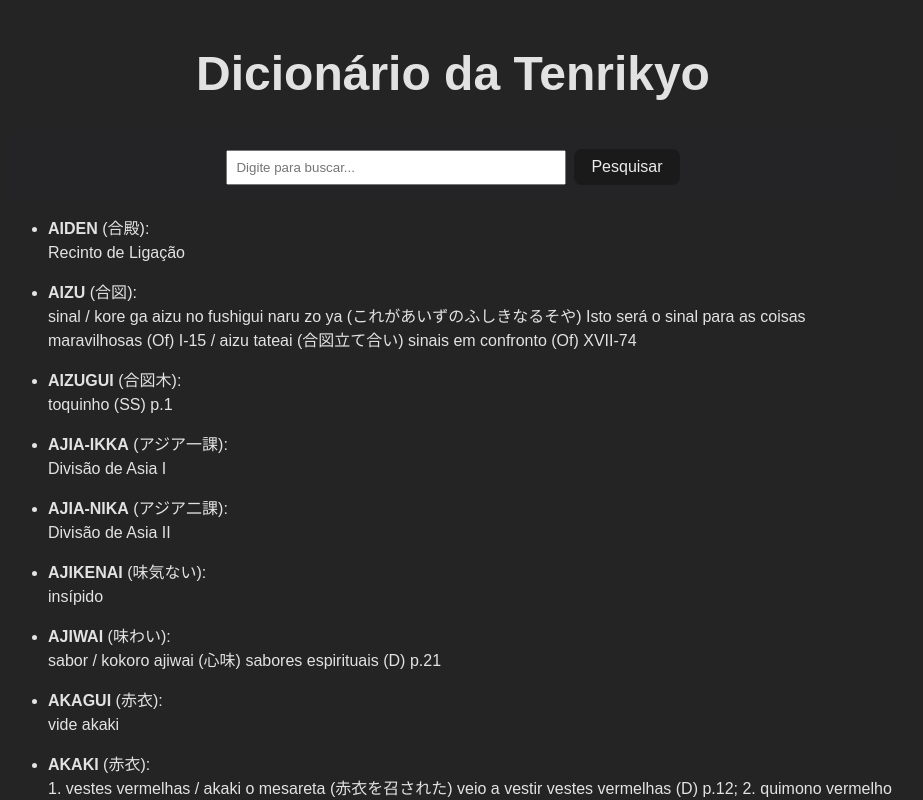
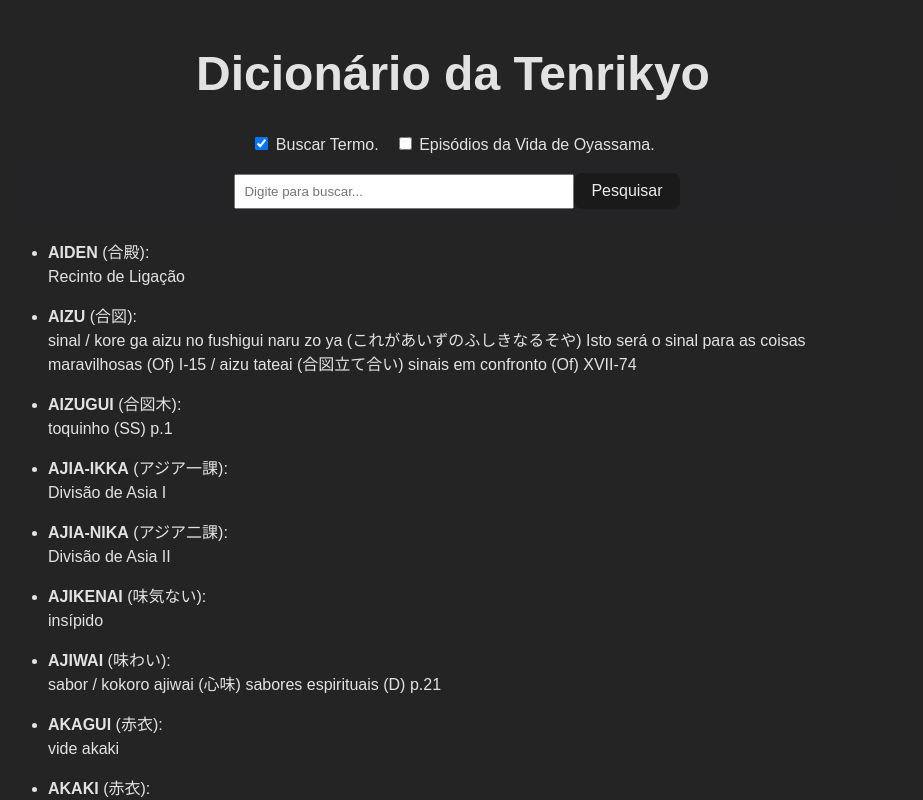
Before and after one commit to yoshimitsut/dicionario-tenrikyo, a React (Vite) app: page / in a window 1280 px wide. Shown: the top 800 px of the page, without its empty margins (187-1110 px from the left). Built offline with nearby package versions, Linux system fonts and the light colour scheme.

Commit message:
adicionando destacar letra/palavra buscada

```diff
--- a/src/App.tsx
+++ b/src/App.tsx
@@ -16,10 +16,10 @@
 }
 
 interface Episodio {
-  episodio_numero: string | number;
+  episodio_numero: string;
   titulo_p: string;
   titulo_j: string;
-  pagina: string | number;
+  pagina: string;
   conteudo_p: string | null;
   conteudo_j: string | null;
 }
@@ -27,6 +27,38 @@
 function tirarAcentos (texto: string) {
   if(!texto) return '';
   return texto.normalize('NFD').replace(/[\u0300-\u036f]/g, '').toLowerCase();
+}
+
+function destacarTexto(texto:string | null | undefined, termo: string ) {
+  if(!texto) return null;
+  if(!termo) return texto;
+
+  const textoSemAcento = tirarAcentos(texto);
+  const termoSemAcento = tirarAcentos(termo);
+
+  const partes = [];
+  let i = 0;
+
+  while (i < texto.length) {
+    const index = textoSemAcento.indexOf(termoSemAcento, i);
+
+    if (index === -1) {
+      partes.push(texto.slice(i));
+      break;
+    }
+
+    partes.push(texto.slice(i, index));
+
+    partes.push(
+      <mark key={index} style={{backgroundColor:'yellow', color: 'black'}}>
+        {texto.slice(index, index + termo.length)}
+      </mark>
+    );
+
+    i = index + termo.length;
+  }
+
+  return <>{partes}</>
 }
 
 function App() {
@@ -43,6 +75,11 @@
   const [filteredEpisodios, setFilteredEpisodios] = useState<Episodio[]>([]);
 
   const [loading, setLoading] = useState(true);
+  const [digitou, setDigitou] = useState(false);
+
+  const [buscarTermos, setBuscarTermos] = useState(true);
+  const [buscarEpisodios, setBuscarEpisodios] = useState(false);
+
 // Carrega JSON ao iniciar
 // useEffect: executa a função ao montar o componente.
   useEffect(() => {
@@ -84,27 +121,51 @@
 
     //const lowerQuery = query.toLowerCase();
     // toLowerCase(): deixa tudo minúsculo para uma busca case-insensitive.
-
-    const filteredTermos = termos.filter(
+    if (buscarTermos) {
+      const filtered = termos.filter(
         (termo) =>
-        // includes(lowerQuery): verifica se há correspondência parcial no texto.
           tirarAcentos(termo.romaji).includes(normalizedQuery) ||
           termo.kanji.includes(query) ||
           tirarAcentos(termo.significado).includes(normalizedQuery)
       );
-    // Atualiza filtered com os resultados encontrados.
-    setFilteredTermos(filteredTermos);
+      setFilteredTermos(filtered);
+    } else {
+      setFilteredTermos([]);
+    }
 
-    const filteredEpisodios = episodios.filter(
+    if (buscarEpisodios) {
+      const filtered = episodios.filter(
         (episodio) =>
           tirarAcentos(episodio.titulo_p).includes(normalizedQuery) ||
           episodio.titulo_j ||
-        (episodio.conteudo_p &&
-          tirarAcentos(episodio.conteudo_p).includes(normalizedQuery)) ||
+          (episodio.conteudo_p && tirarAcentos(episodio.conteudo_p).includes(normalizedQuery)) ||
           episodio.conteudo_j
       );
-    setFilteredEpisodios(filteredEpisodios);
-  }, [query, termos, episodios]);
+      setFilteredEpisodios(filtered);
+    } else {
+      setFilteredEpisodios([]);
+    }
+
+    // const filteredTermos = termos.filter(
+    //   (termo) =>
+    //     // includes(lowerQuery): verifica se há correspondência parcial no texto.
+    //     tirarAcentos(termo.romaji).includes(normalizedQuery) ||
+    //     termo.kanji.includes(query) ||
+    //     tirarAcentos(termo.significado).includes(normalizedQuery)
+    // );
+    // // Atualiza filtered com os resultados encontrados.
+    // setFilteredTermos(filteredTermos);
+
+    // const filteredEpisodios = episodios.filter(
+    //   (episodio) =>
+    //     tirarAcentos(episodio.titulo_p).includes(normalizedQuery) ||
+    //     episodio.titulo_j ||
+    //     (episodio.conteudo_p &&
+    //       tirarAcentos(episodio.conteudo_p).includes(normalizedQuery)) ||
+    //     episodio.conteudo_j
+    // );
+    // setFilteredEpisodios(filteredEpisodios);
+  }, [query, termos, episodios, buscarTermos, buscarEpisodios]);
 
   // Sempre que query ou termos mudar, executa filtrar() automaticamente.
   // Assim, a lista filtrada é sempre atualizada conforme o usuário digita.
@@ -125,6 +186,25 @@
         Dicionário da Tenrikyo
       </h1>
 
+        <div style={{ display: 'flex', alignItems:'center', justifyContent: 'center', gap: '1rem'}}>
+          <label>
+            <input type="checkbox"
+              checked={buscarTermos}
+              onChange={(e) => setBuscarTermos(e.target.checked)}
+            /> {' '}
+              Buscar Termo.
+          </label>
+
+          <label>
+            <input
+              type="checkbox"
+              checked={buscarEpisodios}
+              onChange={(e) => setBuscarEpisodios(e.target.checked)}
+              /> {' '}
+              Episódios da Vida de Oyassama.
+          </label>
+        </div>
+
       <div style={{
           marginBottom: '1rem',
           position: 'sticky', /* Use 'sticky' para melhor comportamento de rolagem */
@@ -142,8 +222,11 @@
           type="text"
           placeholder="Digite para buscar..."
           value={query}
-          onChange={(e) => setQuery(e.target.value)}
-          style={{ padding: '0.5rem', width: '20rem', marginRight: '0.5rem' }}
+          onChange={(e) => {
+            setQuery(e.target.value);
+            setDigitou(e.target.value.length > 0);
+          }}
+          style={{ padding: '0.5rem', width: '20rem', marginLeft: '0.5rem' }}
         />
 
         <button onClick={filtrar} style={{ padding: '0.5rem 1rem' }}>
@@ -156,6 +239,8 @@
       {loading ? (
         <p>Carregando...</p>
       ):(
+        <>
+          {buscarTermos && (
             <ul>
               {/* Percorre cada termo da lista filtered.
                   Mostra romaji, kanji e significado.
@@ -163,32 +248,36 @@
                   (ideal seria usar ID, mas não temos). */}
               {filteredTermos.map((termo, index) => (
                 <li key={index} style={{ marginBottom: '1rem' }}>
-            <strong>{termo.romaji}</strong> ({termo.kanji}):<br />
-            {termo.significado}
+                  <strong>{destacarTexto(termo.romaji, query)}</strong>
+                  {' '}({destacarTexto(termo.kanji, query)}):<br />
+                  {destacarTexto(termo.significado, query)}
                 </li>
               ))}
             </ul>
           )}
 
-      {loading ? (
-        <p>Carregando...</p>
-      ):(
+          {buscarEpisodios && digitou && (
           <ul>
             {filteredEpisodios.map((episodio, index) => (
               <li key={index} style={{marginBottom: '1rem'}}>
-              <strong>{episodio.episodio_numero} {episodio.titulo_p}</strong>
-              <strong> {episodio.titulo_j}</strong>
-              (Página {episodio.pagina}): <br />
+                <strong>
+                  {destacarTexto(String(episodio.episodio_numero), query)}
+                  {destacarTexto(episodio.titulo_p, query)}
+                </strong>
+                <strong>
+                  {destacarTexto(episodio.titulo_j, query)}
+                </strong>
+
+                {' '} (Página {destacarTexto(String(episodio.pagina), query)}): <br />
                 <em>{episodio.conteudo_p || 'Sem conteúdo em português'}</em>
                 <br />
                 <em>{episodio.conteudo_j || 'Sem conteúdo em japonês'}</em>
-
               </li>
             ))}
           </ul>
         )}
-
-
+      </>
+    )}
     </div>
   );
 }
```
Lines whose indentation alone changed are shown as unchanged.
